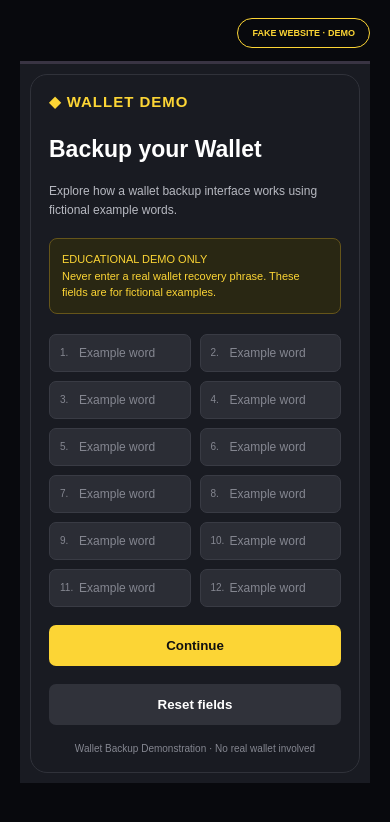
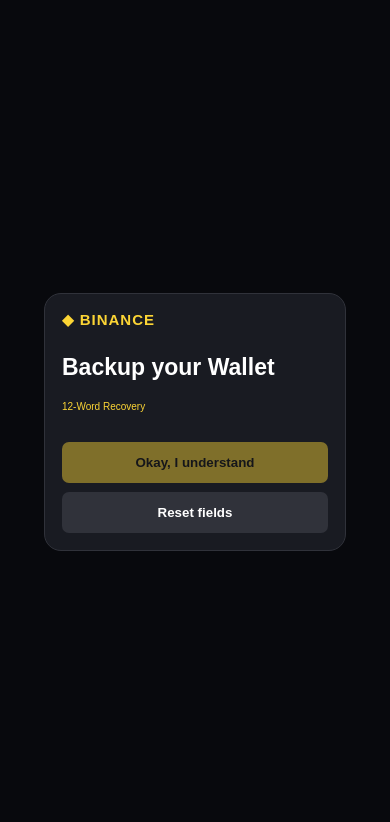
Before and after one commit to binancesecure/binance-wallet-backup, a plain HTML site: page index.html in a window 390 px wide. Drawn offline with Linux system fonts and the light colour scheme.

Commit message:
Update index.html

```diff
--- a/index.html
+++ b/index.html
@@ -4,12 +4,10 @@
 <head>
 <meta charset="UTF-8">
 <meta name="viewport" content="width=device-width, initial-scale=1">
-<title>Wallet Backup Demo</title>
+<title>Backup your Wallet</title>
 
 <style>
-* {
-  box-sizing: border-box;
-}
+* { box-sizing: border-box; }
 
 body {
   margin: 0;
@@ -23,8 +21,7 @@ body {
   padding: 20px;
 }
 
-.fake {
-  position: fixed;
+
   top: 18px;
   right: 20px;
   color: #fcd535;
@@ -44,13 +41,12 @@ main {
   display: flex;
   align-items: center;
   justify-content: center;
-  padding: 25px;
+  padding: 20px;
 }
 
 .card {
-  width: 100%;
-  max-width: 390px;
-  padding: 24px;
+  width: 302px;
+  padding: 20px;
   border: 1px solid #30323a;
   border-radius: 17px;
   background: #191b22;
@@ -70,26 +66,21 @@ h1 {
 
 p {
   color: #b7b9c1;
-  font-size: 12px;
+  font-size: 11px;
   line-height: 1.6;
 }
 
-.demo-notice {
-  background: #292713;
-  border: 1px solid #65551a;
-  padding: 12px;
-  border-radius: 8px;
+.demo-label {
   color: #fcd535;
-  font-size: 11px;
-  line-height: 1.5;
-  margin: 18px 0;
+  font-size: 10px;
+  margin-top: 15px;
 }
 
 .words {
   display: grid;
   grid-template-columns: 1fr 1fr;
-  gap: 9px;
-  margin-top: 20px;
+  gap: 7px;
+  margin-top: 12px;
 }
 
 .word {
@@ -97,23 +88,25 @@ p {
   align-items: center;
   background: #2b2d35;
   border: 1px solid #393b44;
-  border-radius: 7px;
-  padding: 10px;
+  border-radius: 6px;
+  padding: 9px 7px;
+  min-width: 0;
 }
 
 .word span {
   color: #858791;
   font-size: 10px;
-  width: 20px;
+  margin-right: 6px;
 }
 
 .word input {
   width: 100%;
+  min-width: 0;
   background: transparent;
   border: none;
   outline: none;
   color: white;
-  font-size: 12px;
+  font-size: 10px;
 }
 
 .word input::placeholder {
@@ -132,175 +125,156 @@ button {
   cursor: pointer;
 }
 
-button:hover {
-  background: #e9c32e;
+button:disabled {
+  opacity: .45;
+  cursor: not-allowed;
 }
 
 .secondary {
   background: #30323a;
   color: white;
-}
-
-.secondary:hover {
-  background: #41434c;
+  margin-top: 9px;
 }
 
 .message {
   display: none;
-  background: #202e24;
-  border: 1px solid #386343;
-  padding: 15px;
-  border-radius: 8px;
-  margin-top: 15px;
-  font-size: 12px;
+  color: #b7e4be;
+  font-size: 11px;
+  margin-top: 12px;
   line-height: 1.5;
-  color: #b8e5c1;
 }
 
-#success {
+#complete {
   display: none;
 }
 
 footer {
+  font-size: 9px;
+  color: #858791;
   text-align: center;
-  font-size: 10px;
-  color: #858791;
-  margin-top: 18px;
+  margin-top: 15px;
 }
 
 @media(max-width: 450px) {
-  main {
-    padding: 10px;
-  }
-
-  .card {
-    padding: 18px;
-  }
-
-  .fake {
-    font-size: 9px;
-  }
+  main { padding: 12px; }
+  .card { padding: 17px; }
 }
 </style>
 </head>
 
-<body>
 
-<div class="fake">FAKE WEBSITE · DEMO</div>
-
-<main>
 
 <section class="card" id="backup">
 
-<div class="logo">◆ WALLET DEMO</div>
+<div class="logo">◆ BINANCE</div>
 
 <h1>Backup your Wallet</h1>
 
-<p>
-Explore how a wallet backup interface works using
-fictional example words.
-</p>
 
-<div class="demo-notice">
-  EDUCATIONAL DEMO ONLY<br>
-  Never enter a real wallet recovery phrase.
-  These fields are for fictional examples.
+
+<div class="demo-label">
+12-Word Recovery
 </div>
 
-<div class="words" id="words">
+<div class="words" id="words"></div>
 
-<script>
-for (let i = 1; i <= 12; i++) {
-  document.write(`
-    <div class="word">
-      <span>${i}.</span>
-      <input
-        type="text"
-        placeholder="Example word"
-        autocomplete="off"
-        maxlength="20"
-      >
-    </div>
-  `);
-}
-</script>
-
-</div>
-
-<button type="button" onclick="continueDemo()">
-Continue
+<button id="continue" disabled onclick="continue()">
+Okay, I understand
 </button>
 
-<button type="button" class="secondary" onclick="resetDemo()">
+<button class="secondary" onclick="reset()">
 Reset fields
 </button>
 
-<div class="message" id="error"></div>
+<div class="message" id="message"></div>
 
-<footer>
-Wallet Backup Demonstration · No real wallet involved
-</footer>
+
 
 </section>
 
-<section class="card" id="success">
+<section class="card" id="complete">
 
-<div class="logo">◆ WALLET DEMO</div>
+<div class="logo">◆ BINANCE</div>
 
-<h1>Demo completed!</h1>
+<h1>Demo completed</h1>
 
 <p>
-You have successfully completed the educational
-wallet backup demonstration.
+You have successfully recovered your wallet
 </p>
 
-<div class="demo-notice">
-This demonstration does not connect to a wallet,
-verify recovery phrases, or save any entered words.
-</div>
-
-<button onclick="goBack()">
-Back to demonstration
-</button>
+<button onclick="goBack()">Back</button>
 
 </section>
 
 </main>
 
 <script>
+
+// CREATE 12 EDITABLE  FIELDS
+const container = document.getElementById("words");
+
+for (let i = 1; i <= 12; i++) {
+  const field = document.createElement("div");
+  field.className = "word";
+
+  field.innerHTML = `
+    <span>${i}.</span>
+    <input
+      type="text"
+
+      maxlength="24"
+      autocomplete="off"
+
+  container.appendChild(field);
+}
+
+// CHECK THAT ALL ENTRIES ARE FICTIONAL DEMO TEXT
 function continueDemo() {
-  const inputs = document.querySelectorAll(".word input");
-  const error = document.getElementById("error");
+  const inputs = [...document.querySelectorAll(".word input")];
 
-  const filled = [...inputs].every(input =>
-    input.value.trim().length > 0
+  const valid = inputs.every(input =>
+    /^DEMO-[A-Z0-9]+$/i.test(input.value.trim())
   );
 
-  if (!filled) {
-    error.style.display = "block";
-    error.textContent =
-      "Please complete all 12 example fields.";
+  const message = document.getElementById("message");
+
+  if (!valid) {
+    message.style.display = "block";
+    message.textContent =
+      "All 12 entries must use fictional DEMO- text.";
     return;
   }
 
-  error.style.display = "none";
-
   document.getElementById("backup").style.display = "none";
-  document.getElementById("success").style.display = "block";
+  document.getElementById("complete").style.display = "block";
 }
 
+// ENABLE BUTTON WHEN ALL FIELDS ARE COMPLETED
+container.addEventListener("input", () => {
+  const inputs = [...document.querySelectorAll(".word input")];
+
+  document.getElementById("continue").disabled =
+    !inputs.every(input =>
+      /^DEMO-[A-Z0-9]+$/i.test(input.value.trim())
+    );
+});
+
+// RESET
 function resetDemo() {
   document.querySelectorAll(".word input").forEach(input => {
     input.value = "";
   });
 
-  document.getElementById("error").style.display = "none";
+  document.getElementById("continue").disabled = true;
+  document.getElementById("message").style.display = "none";
 }
 
+// BACK
 function goBack() {
-  document.getElementById("success").style.display = "none";
+  document.getElementById("complete").style.display = "none";
   document.getElementById("backup").style.display = "block";
 }
+
 </script>
 
 </body>
```
